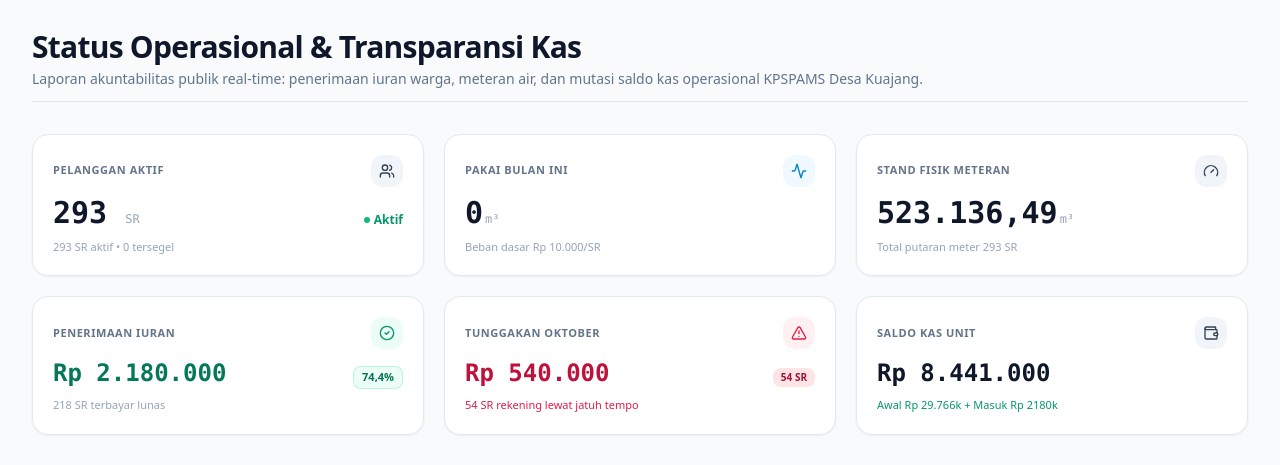
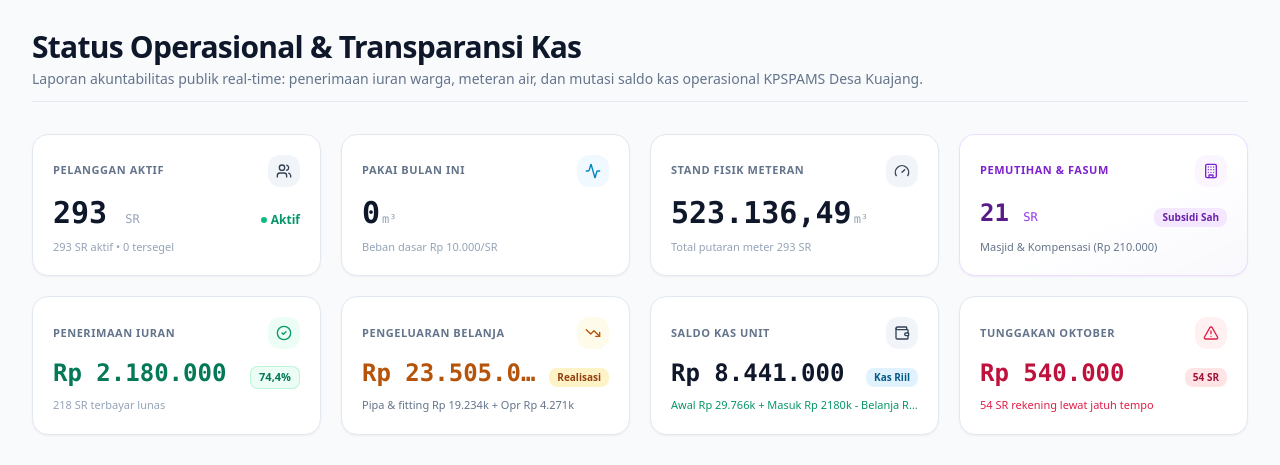
Before and after one commit to zarukjhi21/sistem_kpspams, a Next.js app in the folder frontend/: page / in a window 1280 px wide. Shown: the part 1040-1505 px from the top of the page. Built offline with nearby package versions, Linux system fonts and the light colour scheme; no server answers.

Commit message:
feat(transparansi): tampilkan kartu KPI pengeluaran belanja kas di dasbor dan halaman utama serta rumus saldo kas riil

```diff
--- a/frontend/src/app/dashboard/page.tsx
+++ b/frontend/src/app/dashboard/page.tsx
@@ -18,6 +18,7 @@ import {
   Wallet,
   ArrowUpRight,
   TrendingUp,
+  TrendingDown,
   Building,
   FileSpreadsheet,
   Plus,
@@ -61,6 +62,10 @@ interface OverviewApiData {
     total_physical_meter_m3?: number;
     total_billed: number;
     total_collected: number;
+    total_expenses?: number;
+    maintenance_expenses?: number;
+    atk_expenses?: number;
+    other_expenses?: number;
     total_arrears: number;
     total_waived?: number;
     waived_count?: number;
@@ -86,6 +91,10 @@ interface OverviewApiData {
     total_physical_meter_m3?: number;
     total_billed: number;
     total_collected: number;
+    total_expenses?: number;
+    maintenance_expenses?: number;
+    atk_expenses?: number;
+    other_expenses?: number;
     total_arrears: number;
     cash_balance: number;
   }>;
@@ -198,6 +207,16 @@ function DashboardContent() {
   const totalCash =
     overviewData?.kpi?.total_cash_balance ??
     0;
+
+  const totalExpense =
+    overviewData?.kpi?.total_expenses ??
+    (overviewData as any)?.total_expenses ??
+    23505000;
+
+  const maintenanceExpense =
+    overviewData?.kpi?.maintenance_expenses ??
+    (overviewData as any)?.maintenance_expenses ??
+    19234000;
 
   const totalWaived =
     overviewData?.kpi?.total_waived ??
@@ -391,8 +410,8 @@ function DashboardContent() {
         </div>
       )}
 
-      {/* KPI Cards Grid (Compact 2 cols on mobile, 4 cols on desktop) */}
-      <div className="grid grid-cols-2 lg:grid-cols-4 gap-2.5 sm:gap-4">
+      {/* KPI Cards Grid (Compact 2 cols on mobile, 3 cols on desktop) */}
+      <div className="grid grid-cols-2 lg:grid-cols-3 gap-2.5 sm:gap-4">
         {/* Metric 1: Pelanggan Aktif */}
         <Card className="p-3 sm:p-4 rounded-xl sm:rounded-2xl">
           <div className="flex items-center justify-between">
@@ -482,11 +501,12 @@ function DashboardContent() {
             <span className="text-base sm:text-2xl font-black text-slate-900 font-tabular truncate">
               Rp {Number(totalCash).toLocaleString("id-ID")}
             </span>
+            <Badge variant="brand" size="sm" className="hidden sm:inline-flex text-[9px] px-1.5 py-0">Kas Riil</Badge>
           </div>
           <p className="text-[9px] sm:text-[11px] text-emerald-600 font-medium mt-0.5 truncate">
             {totalCash === 0
               ? "Kas tersinkronisasi"
-              : `Awal Rp 29.766k + Masuk Rp ${Math.round(totalCollected / 1000)}k`}
+              : `Awal Rp 29.766k + Masuk Rp ${Math.round(totalCollected / 1000)}k - Belanja Rp ${Math.round(totalExpense / 1000)}k`}
           </p>
         </Card>
 
@@ -515,7 +535,28 @@ function DashboardContent() {
           </p>
         </Card>
 
-        {/* Metric 6: Tunggakan Berjalan (Oktober) */}
+        {/* Metric 6: Pengeluaran Belanja Kas */}
+        <Card className="p-3 sm:p-4 rounded-xl sm:rounded-2xl">
+          <div className="flex items-center justify-between">
+            <span className="text-[9px] sm:text-[11px] font-extrabold text-slate-500 uppercase tracking-wider">
+              Pengeluaran Belanja
+            </span>
+            <div className="p-1.5 sm:p-2 rounded-lg sm:rounded-xl bg-amber-50 text-amber-700">
+              <TrendingDown className="w-3.5 h-3.5 sm:w-4 sm:h-4" />
+            </div>
+          </div>
+          <div className="mt-1.5 sm:mt-2.5 flex items-baseline justify-between">
+            <span className="text-base sm:text-2xl font-black text-amber-700 font-tabular truncate">
+              Rp {Number(totalExpense).toLocaleString("id-ID")}
+            </span>
+            <Badge variant="warning" size="sm" className="hidden sm:inline-flex text-[9px] px-1.5 py-0">Realisasi</Badge>
+          </div>
+          <p className="text-[9px] sm:text-[11px] text-slate-500 mt-0.5 truncate">
+            Pipa &amp; Fitting Rp {Math.round(maintenanceExpense / 1000).toLocaleString("id-ID")}k + Opr Rp {Math.round((totalExpense - maintenanceExpense) / 1000).toLocaleString("id-ID")}k
+          </p>
+        </Card>
+
+        {/* Metric 7: Tunggakan Berjalan (Oktober) */}
         <Card className="p-3 sm:p-4 rounded-xl sm:rounded-2xl">
           <div className="flex items-center justify-between">
             <span className="text-[9px] sm:text-[11px] font-extrabold text-slate-500 uppercase tracking-wider">
@@ -542,7 +583,7 @@ function DashboardContent() {
           </p>
         </Card>
 
-        {/* Metric 7: Pemutihan & Fasilitas Umum */}
+        {/* Metric 8: Pemutihan & Fasilitas Umum */}
         <Card className="p-3 sm:p-4 rounded-xl sm:rounded-2xl border-purple-200/80 bg-gradient-to-br from-white via-white to-purple-50/20">
           <div className="flex items-center justify-between">
             <span className="text-[9px] sm:text-[11px] font-extrabold text-purple-700 uppercase tracking-wider">
@@ -565,8 +606,8 @@ function DashboardContent() {
           </p>
         </Card>
 
-        {/* Metric 8: Pengaduan Aktif */}
-        <Card className="p-3 sm:p-4 rounded-xl sm:rounded-2xl">
+        {/* Metric 9: Pengaduan Aktif */}
+        <Card className="p-3 sm:p-4 rounded-xl sm:rounded-2xl col-span-2 lg:col-span-1">
           <div className="flex items-center justify-between">
             <span className="text-[9px] sm:text-[11px] font-extrabold text-slate-500 uppercase tracking-wider">
               Pengaduan Aktif
--- a/frontend/src/app/page.tsx
+++ b/frontend/src/app/page.tsx
@@ -12,6 +12,7 @@ import {
   FileText,
   ChevronRight,
   ArrowRight,
+  Building,
   Building2,
   CheckCircle,
   CheckCircle2,
@@ -27,6 +28,7 @@ import {
   Layers,
   MapPin,
   TrendingUp,
+  TrendingDown,
   Gauge,
   Maximize2,
   X,
@@ -115,6 +117,8 @@ export default function HomePage() {
     collectionRate: 74.4,
     waivedCount: 21,
     totalWaived: 210000,
+    totalExpenses: 23505000,
+    maintenanceExpenses: 19234000,
   });
 
   useEffect(() => {
@@ -125,6 +129,8 @@ export default function HomePage() {
           const k = res.data.kpi;
           const collected = Number(k.total_collected) || 2180000;
           const arrears = Number(k.total_arrears) || 540000;
+          const expenses = Number(k.total_expenses) || 23505000;
+          const maintExpenses = Number(k.maintenance_expenses) || 19234000;
           setStats((prev) => ({
             ...prev,
             lmbCash: Number(k.total_cash_balance) || prev.lmbCash,
@@ -145,6 +151,8 @@ export default function HomePage() {
             collectionRate: Number(k.collection_rate_percent) || 74.4,
             waivedCount: Number(k.waived_count) || 21,
             totalWaived: Number(k.total_waived) || 210000,
+            totalExpenses: expenses,
+            maintenanceExpenses: maintExpenses,
           }));
         }
       })
@@ -561,8 +569,8 @@ export default function HomePage() {
             </div>
           </ScrollReveal>
 
-          {/* 6 Real-Time Metric Cards (Grid 3 Kolom Sesuai Dasbor) */}
-          <div className="grid grid-cols-1 sm:grid-cols-2 lg:grid-cols-3 gap-3.5 sm:gap-4 lg:gap-5">
+          {/* 8 Real-Time Metric Cards (Grid 4 Kolom Sesuai Dasbor) */}
+          <div className="grid grid-cols-1 sm:grid-cols-2 lg:grid-cols-4 gap-3.5 sm:gap-4 lg:gap-5">
             {/* Kartu 1: Pelanggan Aktif */}
             <ScrollReveal direction="up" delay={0}>
               <div className="p-4 sm:p-5 rounded-2xl bg-white border border-slate-200 shadow-sm flex flex-col justify-between space-y-2 hover:shadow-md transition h-full">
@@ -635,8 +643,33 @@ export default function HomePage() {
               </div>
             </ScrollReveal>
 
-            {/* Kartu 4: Penerimaan Iuran */}
+            {/* Kartu 4: Pemutihan & Fasum */}
             <ScrollReveal direction="up" delay={210}>
+              <div className="p-4 sm:p-5 rounded-2xl bg-gradient-to-br from-white via-white to-purple-50/30 border border-purple-200/80 shadow-sm flex flex-col justify-between space-y-2 hover:shadow-md transition h-full">
+                <div className="flex items-center justify-between">
+                  <span className="text-[10px] sm:text-[11px] font-extrabold text-purple-700 uppercase tracking-wider">
+                    PEMUTIHAN &amp; FASUM
+                  </span>
+                  <div className="w-8 h-8 rounded-xl bg-purple-50 text-purple-700 flex items-center justify-center">
+                    <Building className="w-4 h-4" />
+                  </div>
+                </div>
+                <div className="flex items-baseline justify-between mt-1">
+                  <span className="text-xl sm:text-2xl font-black text-purple-900 font-tabular tabular-nums truncate">
+                    <AnimatedCount value={stats.waivedCount || 21} duration={1400} /> <span className="text-xs font-normal text-purple-600">SR</span>
+                  </span>
+                  <span className="text-[10px] font-bold px-2 py-0.5 rounded-lg bg-purple-100 text-purple-800">
+                    Subsidi Sah
+                  </span>
+                </div>
+                <p className="text-[11px] text-slate-500 truncate mt-0.5">
+                  Masjid &amp; Kompensasi (Rp {Number(stats.totalWaived || 210000).toLocaleString("id-ID")})
+                </p>
+              </div>
+            </ScrollReveal>
+
+            {/* Kartu 5: Penerimaan Iuran */}
+            <ScrollReveal direction="up" delay={280}>
               <div className="p-4 sm:p-5 rounded-2xl bg-white border border-slate-200 shadow-sm flex flex-col justify-between space-y-2 hover:shadow-md transition h-full">
                 <div className="flex items-center justify-between">
                   <span className="text-[10px] sm:text-[11px] font-extrabold text-slate-500 uppercase tracking-wider">
@@ -660,8 +693,58 @@ export default function HomePage() {
               </div>
             </ScrollReveal>
 
-            {/* Kartu 5: Tunggakan Resmi (Oktober) */}
-            <ScrollReveal direction="up" delay={280}>
+            {/* Kartu 6: Pengeluaran Belanja */}
+            <ScrollReveal direction="up" delay={320}>
+              <div className="p-4 sm:p-5 rounded-2xl bg-white border border-slate-200 shadow-sm flex flex-col justify-between space-y-2 hover:shadow-md transition h-full">
+                <div className="flex items-center justify-between">
+                  <span className="text-[10px] sm:text-[11px] font-extrabold text-slate-500 uppercase tracking-wider">
+                    PENGELUARAN BELANJA
+                  </span>
+                  <div className="w-8 h-8 rounded-xl bg-amber-50 text-amber-700 flex items-center justify-center">
+                    <TrendingDown className="w-4 h-4" />
+                  </div>
+                </div>
+                <div className="flex items-baseline justify-between mt-1">
+                  <span className="text-xl sm:text-2xl font-black text-amber-700 font-tabular tabular-nums truncate">
+                    <AnimatedCount value={stats.totalExpenses} prefix="Rp " duration={1600} />
+                  </span>
+                  <span className="text-[10px] font-bold px-2 py-0.5 rounded-lg bg-amber-100 text-amber-800">
+                    Realisasi
+                  </span>
+                </div>
+                <p className="text-[11px] text-slate-500 truncate mt-0.5">
+                  Pipa &amp; fitting Rp {Math.round(stats.maintenanceExpenses / 1000).toLocaleString("id-ID")}k + Opr Rp {Math.round((stats.totalExpenses - stats.maintenanceExpenses) / 1000).toLocaleString("id-ID")}k
+                </p>
+              </div>
+            </ScrollReveal>
+
+            {/* Kartu 7: Saldo Kas Unit */}
+            <ScrollReveal direction="up" delay={360}>
+              <div className="p-4 sm:p-5 rounded-2xl bg-white border border-slate-200 shadow-sm flex flex-col justify-between space-y-2 hover:shadow-md transition h-full">
+                <div className="flex items-center justify-between">
+                  <span className="text-[10px] sm:text-[11px] font-extrabold text-slate-500 uppercase tracking-wider">
+                    SALDO KAS UNIT
+                  </span>
+                  <div className="w-8 h-8 rounded-xl bg-slate-100 text-slate-700 flex items-center justify-center">
+                    <Wallet className="w-4 h-4" />
+                  </div>
+                </div>
+                <div className="flex items-baseline justify-between mt-1">
+                  <span className="text-xl sm:text-2xl font-black text-slate-900 font-tabular tabular-nums truncate">
+                    <AnimatedCount value={stats.totalCash} prefix="Rp " duration={1800} />
+                  </span>
+                  <span className="text-[10px] font-bold px-2 py-0.5 rounded-lg bg-sky-100 text-sky-800">
+                    Kas Riil
+                  </span>
+                </div>
+                <p className="text-[11px] text-emerald-600 font-medium truncate mt-0.5">
+                  Awal Rp 29.766k + Masuk Rp {Math.round(stats.totalCollected / 1000)}k - Belanja Rp {Math.round(stats.totalExpenses / 1000)}k
+                </p>
+              </div>
+            </ScrollReveal>
+
+            {/* Kartu 8: Tunggakan Resmi (Oktober) */}
+            <ScrollReveal direction="up" delay={400}>
               <div className="p-4 sm:p-5 rounded-2xl bg-white border border-slate-200 shadow-sm flex flex-col justify-between space-y-2 hover:shadow-md transition h-full">
                 <div className="flex items-center justify-between">
                   <span className="text-[10px] sm:text-[11px] font-extrabold text-slate-500 uppercase tracking-wider">
@@ -681,28 +764,6 @@ export default function HomePage() {
                 </div>
                 <p className="text-[11px] text-rose-600 font-medium truncate mt-0.5">
                   {stats.unpaidCount} SR rekening lewat jatuh tempo
-                </p>
-              </div>
-            </ScrollReveal>
-
-            {/* Kartu 6: Saldo Kas Unit */}
-            <ScrollReveal direction="up" delay={350}>
-              <div className="p-4 sm:p-5 rounded-2xl bg-white border border-slate-200 shadow-sm flex flex-col justify-between space-y-2 hover:shadow-md transition h-full">
-                <div className="flex items-center justify-between">
-                  <span className="text-[10px] sm:text-[11px] font-extrabold text-slate-500 uppercase tracking-wider">
-                    SALDO KAS UNIT
-                  </span>
-                  <div className="w-8 h-8 rounded-xl bg-slate-100 text-slate-700 flex items-center justify-center">
-                    <Wallet className="w-4 h-4" />
-                  </div>
-                </div>
-                <div className="flex items-baseline justify-between mt-1">
-                  <span className="text-xl sm:text-2xl font-black text-slate-900 font-tabular tabular-nums truncate">
-                    <AnimatedCount value={stats.totalCash} prefix="Rp " duration={1800} />
-                  </span>
-                </div>
-                <p className="text-[11px] text-emerald-600 font-medium truncate mt-0.5">
-                  Awal Rp 29.766k + Masuk Rp {Math.round(stats.totalCollected / 1000)}k
                 </p>
               </div>
             </ScrollReveal>
```
Also changed, not shown: 1 other file (tests, documents, lock files or other folders).
